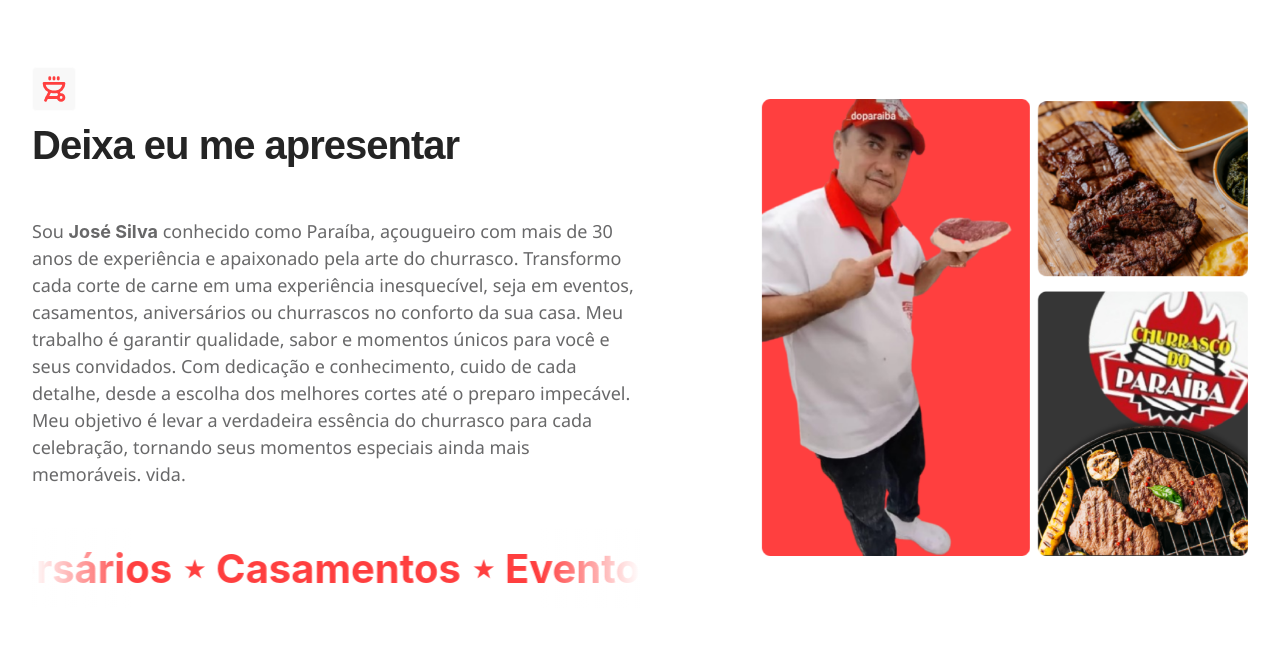
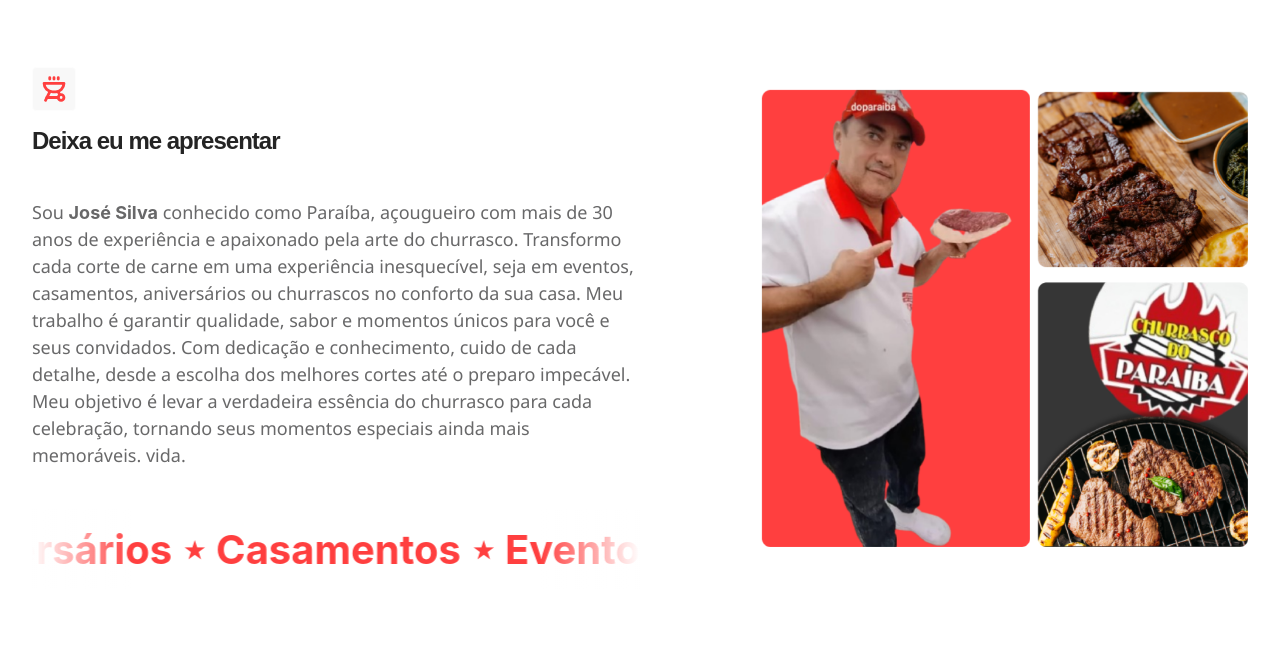
Before and after one commit to wagstalos/template-churrasco-paraiba, a website: page index.html in a window 1280 px wide. Shown: the part 961-1618 px from the top of the page. Drawn offline with Linux system fonts and the light colour scheme; a web font is replaced by a local one.

Commit message:
fix title mb

```diff
--- a/index.html
+++ b/index.html
@@ -300,7 +300,7 @@
             <path d="M9 5v-1" />
           </svg>
 
-          <h2 class="s-about__text-title">Deixa eu me apresentar</h2>
+          <h3 class="s-about__text-title">Deixa eu me apresentar</h3>
 
           <p class="text-gray-light">
             Sou <b>José Silva</b> conhecido como Paraíba, açougueiro com mais de 30 anos de experiência e apaixonado
--- a/scss/_buttons.scss
+++ b/scss/_buttons.scss
@@ -42,6 +42,6 @@
         line-height: 0.8rem;
         height: 45px;
         padding: 0 2rem;
-        font-size: 1.5rem;
+        font-size: 1.7rem;
     }
 }
--- a/scss/_s-about.scss
+++ b/scss/_s-about.scss
@@ -26,7 +26,8 @@
 
         &-title {
             margin-top: 10px;
-            margin-bottom: 50px;
+            margin-bottom: 40px;
+            font-weight: 600;
         }
 
         &-lead {
```
Also changed, not shown: css/main.css.
